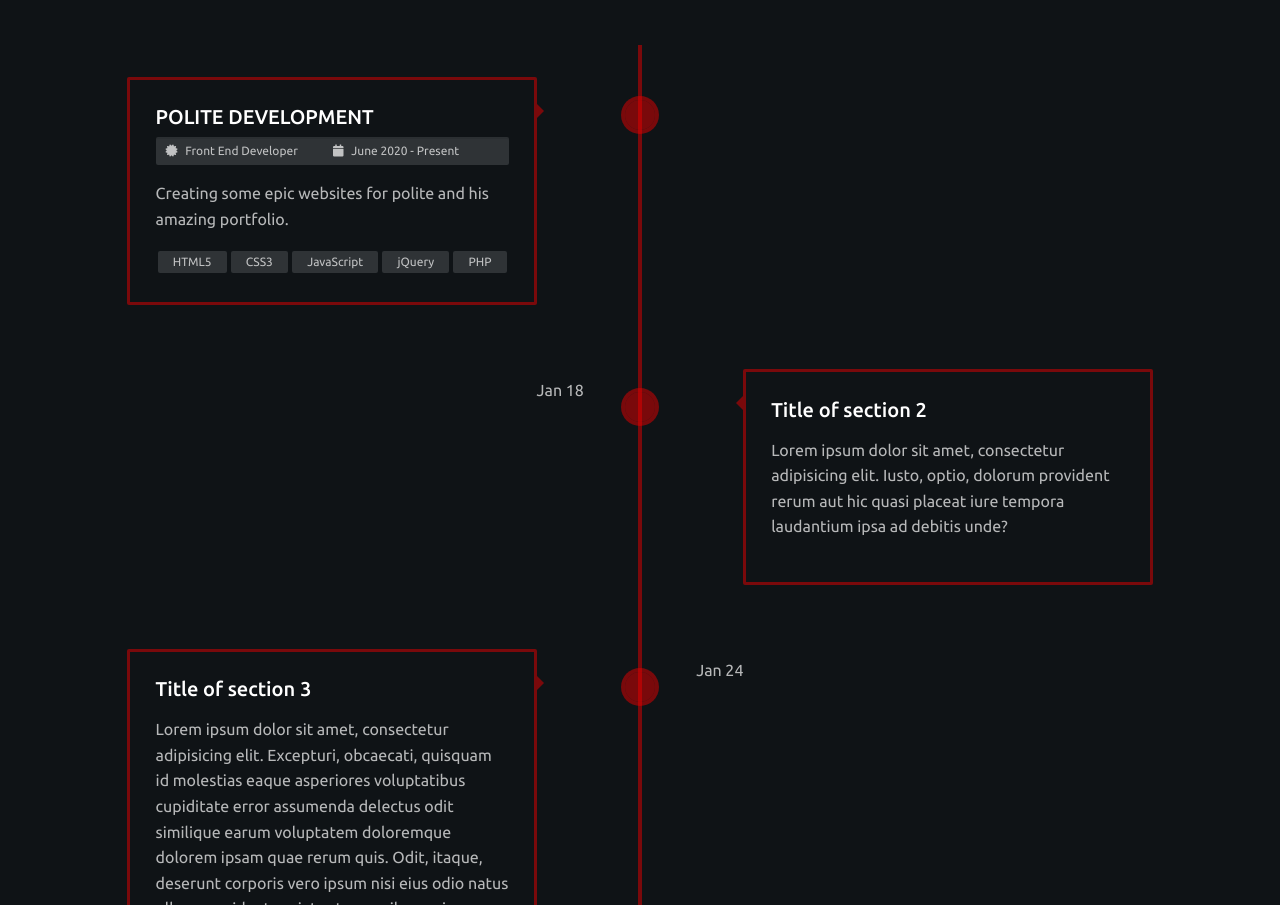
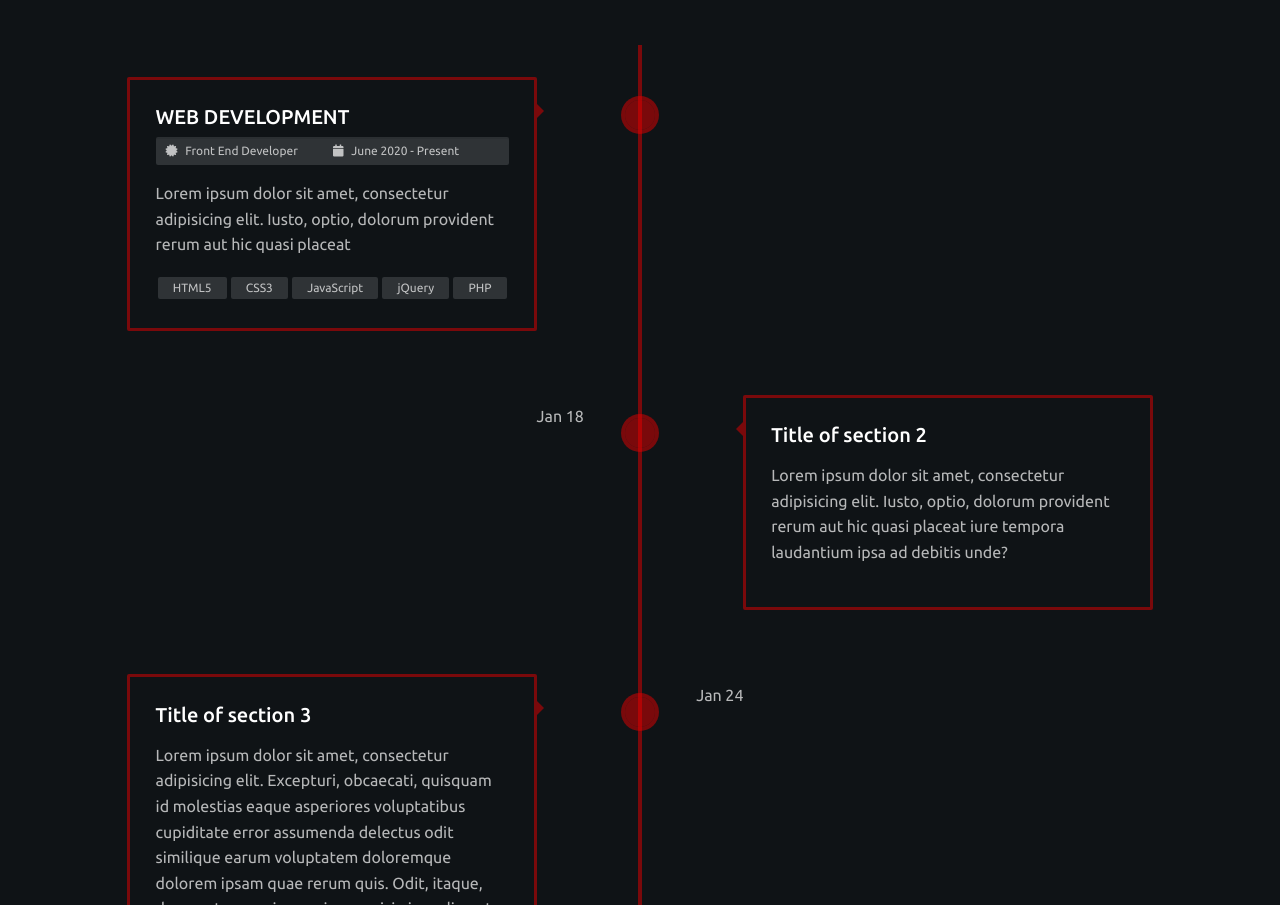
Before and after one commit to christophertASC6/updatedSite, a plain HTML site: page index.html in a window 1280 px wide. Shown: the part 1373-2278 px from the top of the page. Drawn offline with nearby package versions, Linux system fonts and the light colour scheme; a script that the page names is missing; a web font is replaced by a local one.

Commit message:
Add files via upload

```diff
--- a/index.html
+++ b/index.html
@@ -116,7 +116,7 @@
                 </div>
 
                 <div class="cherry-timeline-content" data-aos="fade-up-right" data-aos-duration="1200">
-                    <h4>POLITE DEVELOPMENT</h4>
+                    <h4>WEB DEVELOPMENT</h4>
                     <div class="timeline-content-info">
                         <span class="timeline-content-info-title">
                             <i class="fas fa-certificate" aria-hidden="true"></i>
@@ -127,7 +127,7 @@
                             June 2020 - Present
                         </span>
                     </div>
-                    <p>Creating some epic websites for polite and his amazing portfolio.</p>
+                    <p>Lorem ipsum dolor sit amet, consectetur adipisicing elit. Iusto, optio, dolorum provident rerum aut hic quasi placeat</p>
                     <ul class="content-skills">
                         <li>HTML5</li>
                         <li>CSS3</li>
```
